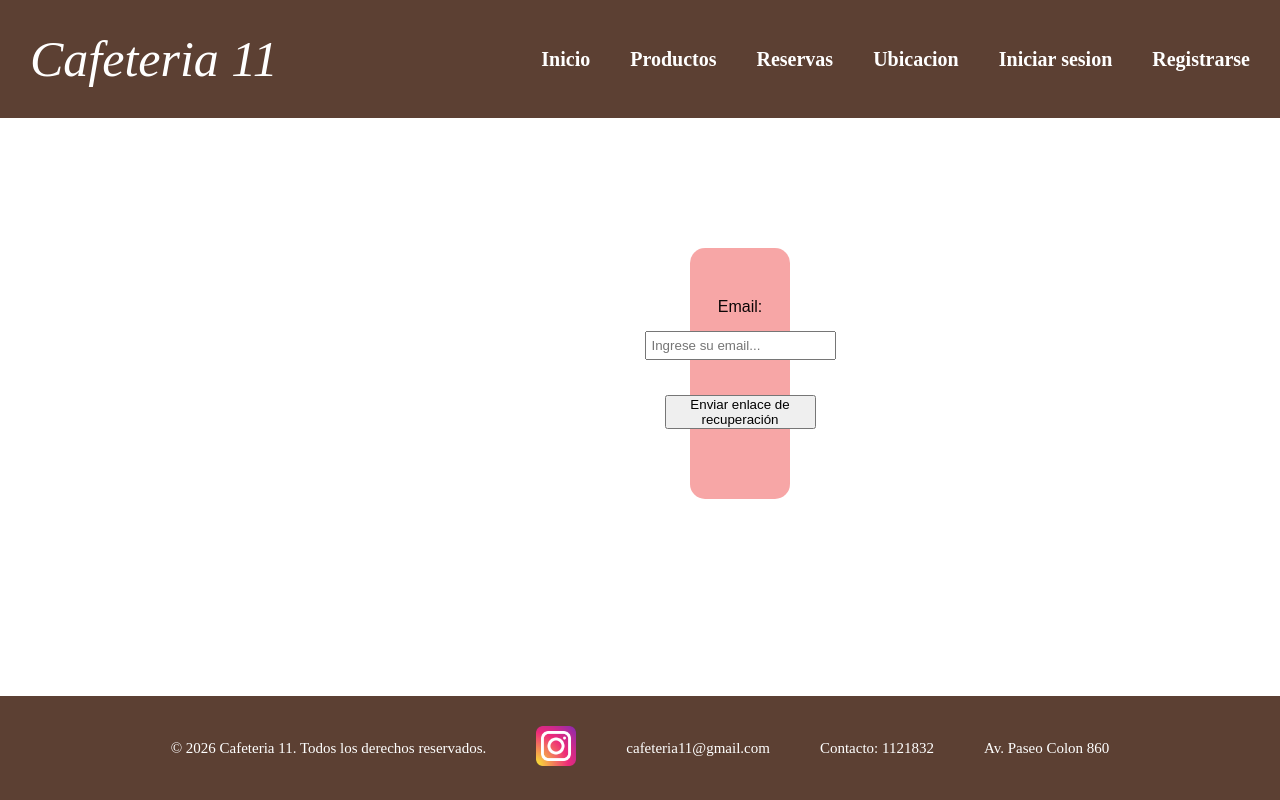
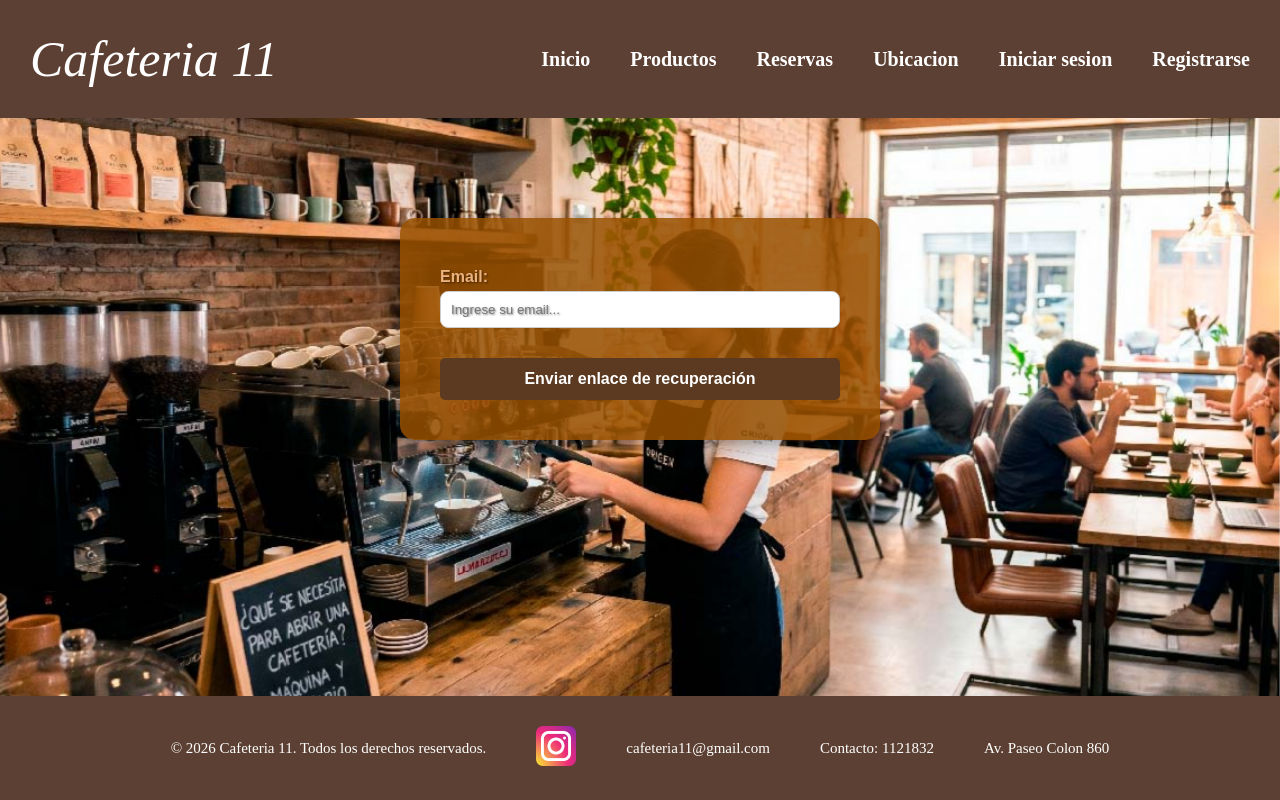
Before and after one commit to santiagoriost/Proyecto-final-integrador-IDS, a Flask app: page /usuario/forgot-password/ in a window 1280 px wide. Run offline with Flask 3, Linux system fonts and the light colour scheme.

Commit message:
el css terminado de forgot password y un pequeño ordenamiento del su html

```diff
--- a/frontend/static/styles/forgot_password.css
+++ b/frontend/static/styles/forgot_password.css
@@ -1,40 +1,87 @@
+#img_portada {
+    width: 100%;
+    height: 100vh;
+    object-fit: cover;
+    position: fixed;
+    top: 0;
+    left: 0;
+    z-index: -1;
+}
+
 .contenedor_form{
     display: flex;
     flex-direction: column;
     align-items: center;
+    justify-content: center;
     font-family: sans-serif;
-    justify-content: center;
-    background-color: #f59292d0;
-    color: #0c0606;
-    gap: 30px;
-    margin: 110px 670px;
-    padding: 50px;
-    border-style: hidden;
+    background-color: rgba(151, 81, 1, 0.85);
+    color: rgb(235, 178, 125);
+    gap: 15px;
+    max-width: 400px;
+    margin: 80px auto;
+    padding: 40px;
     border-radius: 15px;
-
+    box-shadow: 0px 4px 15px rgba(0, 0, 0, 0.3);
+    gap: 20px;
 }
 
-form{
+#form-forgot_password {
+    width: 100%;
     display: flex;
     flex-direction: column;
-    align-items: center;
-    justify-content: center;
+    gap: 20px;
 }
 
-.form_group{
+.form_email {
     display: flex;
     flex-direction: column;
-    align-items: center;
-    justify-content: center;
-
+    align-items: flex-start;
+    width: 100%;
+    text-shadow: 1px 1px 2px rgba(0, 0, 0, 0.5);
 }
 
-.form_actions{
-    margin: 20px;
+.form_email label {
+    font-weight: bold;
+    margin-bottom: 5px;
+    text-shadow: 1px 1px 2px rgba(0, 0, 0, 0.5);
+    font-family: 'Arial', sans-serif;
+    margin-top: 10px;
 }
 
-.form_group input{
-    margin-top: 15px;
-    margin-bottom: 15px;
-    padding: 5px;
+.form_email_input {
+    width: 100%;
+    text-shadow: 1px 1px 2px rgba(0, 0, 0, 0.5);
+    font-family: 'Arial', sans-serif;
 }
+
+.form_email_input input {
+    width: 100%;
+    padding: 10px;
+    border-radius: 8px;
+    border: 1px solid #ccc;
+    box-sizing: border-box;
+    outline: none;
+    text-shadow: 1px 1px 2px rgba(0, 0, 0, 0.5);
+}
+
+.form_actions {
+    width: 100%;
+    margin-top: 10px;
+}
+
+.form_actions button {
+    width: 100%;
+    padding: 12px;
+    background-color: #5c3a21;
+    color: white;
+    border: none;
+    border-radius: 5px;
+    font-size: 16px;
+    cursor: pointer;
+    font-weight: bold;
+    transition: background 0.3s;
+}
+
+.form_actions button:hover {
+    background-color: #3e2514;
+}
--- a/frontend/templates/forgot_password.html
+++ b/frontend/templates/forgot_password.html
@@ -7,15 +7,18 @@
 {% endblock %}
 
 {% block contenido %}
+<img src="{{ url_for('static', filename='imagenes/cafeteria_ejemplo.jpg') }}" id='img_portada' alt="cafeteria">
+
 <div class="contenedor_form">
-    <form action="{{url_for('usuarios.manejo_forgot_password')}}" method="post">
-        <div class="form_group">
+    <form id="form-forgot_password" action="{{url_for('usuarios.manejo_forgot_password')}}" method="post">
+            <div class="form_email">
             <label for="email_usuario">Email:</label>
+            <div class="form_email_input">
             <input type="email" id="email_usuario" name="email" placeholder="Ingrese su email...">
-        </div>
-        <div class="form_actions">
+    </div>
+    </div>
+            <div class="form_actions">
             <button type="submit">Enviar enlace de recuperación</button>
-        </div>
-    </form>
+    </div>
 </div>
 {% endblock %}
```
